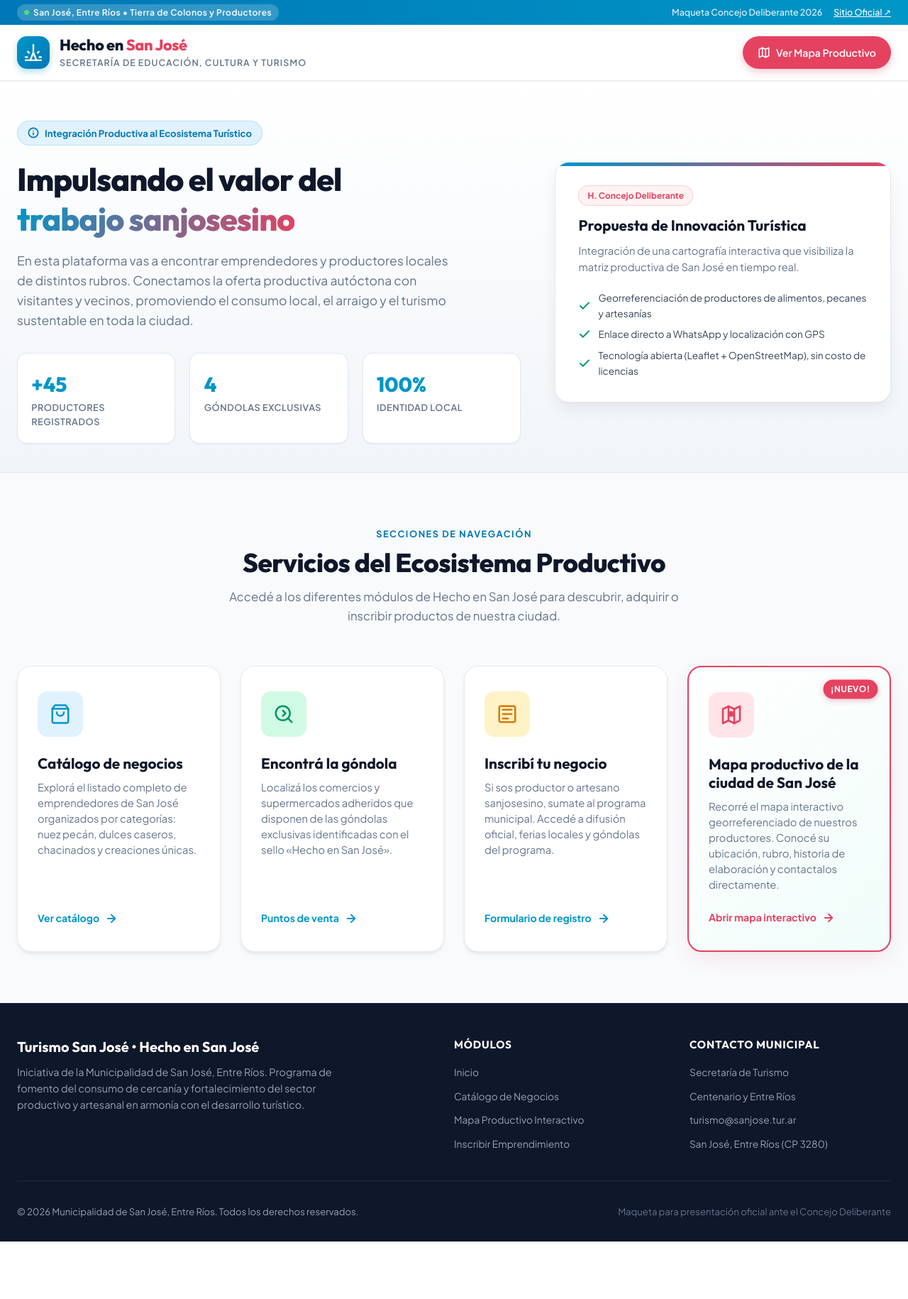
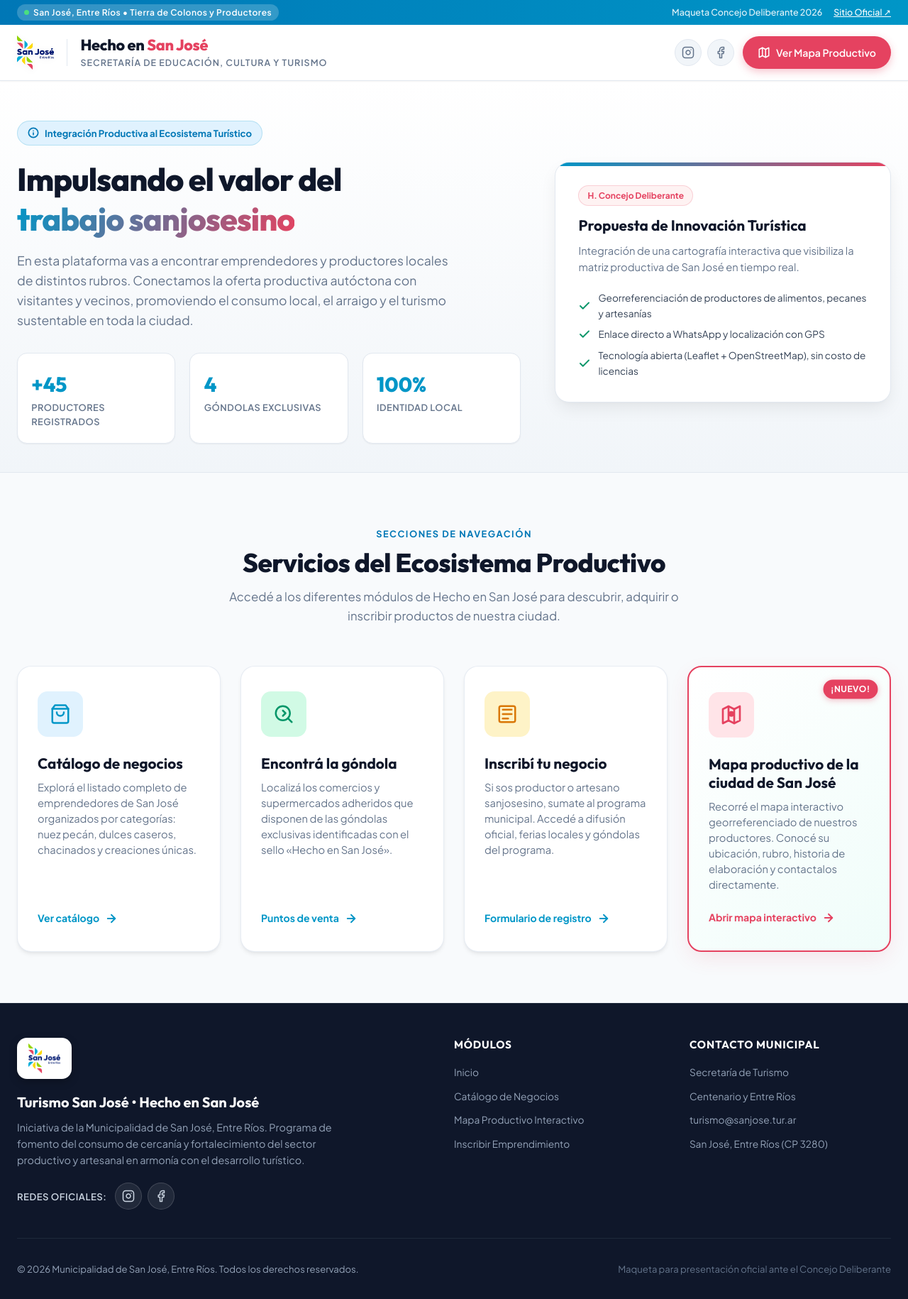
Before and after one commit to ea00d009/productores-sanjose, a PHP site: page / in a window 1280 px wide. Shown: the whole page at 71% size. Before the commit the page ends 1749 px from the top, so only its background shows below. Run offline with PHP 8.4, Linux system fonts and the light colour scheme.

Commit message:
feat: incorporar logo institucional de la municipalidad y enlaces con iconos minimalistas de redes sociales (Facebook e Instagram)

```diff
--- a/index.html
+++ b/index.html
@@ -26,18 +26,10 @@
     <!-- Navegación Principal -->
     <div class="header-main">
       <div class="logo-group">
-        <div class="logo-icon-wrap">
-          <!-- SVG Icono Espiga / Hoja / Sol Productivo -->
-          <svg width="26" height="26" viewBox="0 0 24 24" fill="none" stroke="currentColor" stroke-width="2.2" stroke-linecap="round" stroke-linejoin="round">
-            <path d="M12 2v8"></path>
-            <path d="m4.93 10.93 1.41 1.41"></path>
-            <path d="M2 18h2"></path>
-            <path d="M20 18h2"></path>
-            <path d="m19.07 10.93-1.41 1.41"></path>
-            <path d="M22 22H2"></path>
-            <path d="m8 22 4-10 4 10"></path>
-          </svg>
-        </div>
+        <a href="index.html" class="logo-link-wrap" title="Municipalidad de San José, Entre Ríos">
+          <img src="assets/logo-sanjose.png" alt="Municipalidad de San José, Entre Ríos" class="municipal-logo">
+        </a>
+        <div class="logo-divider"></div>
         <div class="logo-titles">
           <h1>Hecho en <span>San José</span></h1>
           <div class="logo-subtitle">Secretaría de Educación, Cultura y Turismo</div>
@@ -45,6 +37,22 @@
       </div>
 
       <nav class="nav-actions">
+        <!-- Redes Sociales Oficiales con Iconos Minimalistas -->
+        <div class="social-links-minimal">
+          <a href="https://www.instagram.com/turismosanjose/" target="_blank" rel="noopener" class="social-btn-minimal social-instagram" title="Instagram Oficial @turismosanjose" aria-label="Instagram de Turismo San José">
+            <svg width="18" height="18" viewBox="0 0 24 24" fill="none" stroke="currentColor" stroke-width="2" stroke-linecap="round" stroke-linejoin="round">
+              <rect width="20" height="20" x="2" y="2" rx="5" ry="5"></rect>
+              <path d="M16 11.37A4 4 0 1 1 12.63 8 4 4 0 0 1 16 11.37z"></path>
+              <line x1="17.5" x2="17.51" y1="6.5" y2="6.5"></line>
+            </svg>
+          </a>
+          <a href="http://www.facebook.com/turismosanjose" target="_blank" rel="noopener" class="social-btn-minimal social-facebook" title="Facebook Oficial @turismosanjose" aria-label="Facebook de Turismo San José">
+            <svg width="18" height="18" viewBox="0 0 24 24" fill="none" stroke="currentColor" stroke-width="2" stroke-linecap="round" stroke-linejoin="round">
+              <path d="M18 2h-3a5 5 0 0 0-5 5v3H7v4h3v8h4v-8h3l1-4h-4V7a1 1 0 0 1 1-1h3z"></path>
+            </svg>
+          </a>
+        </div>
+
         <a href="mapa.html" class="btn btn-accent" id="nav-btn-mapa">
           <svg width="18" height="18" viewBox="0 0 24 24" fill="none" stroke="currentColor" stroke-width="2" stroke-linecap="round" stroke-linejoin="round">
             <polygon points="3 6 9 3 15 6 21 3 21 18 15 21 9 18 3 21"></polygon>
@@ -234,10 +242,30 @@
   <footer class="site-footer">
     <div class="footer-container">
       <div class="footer-brand">
+        <div class="footer-logo-card">
+          <img src="assets/logo-sanjose.png" alt="Municipalidad de San José, Entre Ríos">
+        </div>
         <h4>Turismo San José &bull; Hecho en San José</h4>
         <p>
           Iniciativa de la Municipalidad de San José, Entre Ríos. Programa de fomento del consumo de cercanía y fortalecimiento del sector productivo y artesanal en armonía con el desarrollo turístico.
         </p>
+        <div class="footer-social-wrap">
+          <span class="footer-social-title">Redes Oficiales:</span>
+          <div class="social-links-minimal">
+            <a href="https://www.instagram.com/turismosanjose/" target="_blank" rel="noopener" class="social-btn-minimal social-btn-footer social-instagram" title="Instagram @turismosanjose" aria-label="Instagram">
+              <svg width="18" height="18" viewBox="0 0 24 24" fill="none" stroke="currentColor" stroke-width="2" stroke-linecap="round" stroke-linejoin="round">
+                <rect width="20" height="20" x="2" y="2" rx="5" ry="5"></rect>
+                <path d="M16 11.37A4 4 0 1 1 12.63 8 4 4 0 0 1 16 11.37z"></path>
+                <line x1="17.5" x2="17.51" y1="6.5" y2="6.5"></line>
+              </svg>
+            </a>
+            <a href="http://www.facebook.com/turismosanjose" target="_blank" rel="noopener" class="social-btn-minimal social-btn-footer social-facebook" title="Facebook @turismosanjose" aria-label="Facebook">
+              <svg width="18" height="18" viewBox="0 0 24 24" fill="none" stroke="currentColor" stroke-width="2" stroke-linecap="round" stroke-linejoin="round">
+                <path d="M18 2h-3a5 5 0 0 0-5 5v3H7v4h3v8h4v-8h3l1-4h-4V7a1 1 0 0 1 1-1h3z"></path>
+              </svg>
+            </a>
+          </div>
+        </div>
       </div>
       <div class="footer-col">
         <h5>Módulos</h5>
--- a/style.css
+++ b/style.css
@@ -133,6 +133,33 @@ a {
   gap: 14px;
 }
 
+.logo-link-wrap {
+  display: flex;
+  align-items: center;
+  text-decoration: none;
+}
+
+.municipal-logo {
+  height: 48px;
+  width: auto;
+  max-width: 140px;
+  object-fit: contain;
+  display: block;
+  filter: drop-shadow(0 2px 5px rgba(0, 0, 0, 0.06));
+  transition: var(--transition);
+}
+
+.municipal-logo:hover {
+  transform: scale(1.03);
+}
+
+.logo-divider {
+  width: 1.5px;
+  height: 38px;
+  background: var(--border-light);
+  margin: 0 4px;
+}
+
 .logo-icon-wrap {
   width: 46px;
   height: 46px;
@@ -169,6 +196,89 @@ a {
   display: flex;
   align-items: center;
   gap: 12px;
+}
+
+/* Redes Sociales Minimalistas */
+.social-links-minimal {
+  display: flex;
+  align-items: center;
+  gap: 8px;
+}
+
+.social-btn-minimal {
+  width: 38px;
+  height: 38px;
+  border-radius: 50%;
+  display: inline-flex;
+  align-items: center;
+  justify-content: center;
+  background: var(--bg-surface);
+  border: 1px solid var(--border-light);
+  color: var(--text-muted);
+  transition: var(--transition);
+  text-decoration: none;
+}
+
+.social-btn-minimal:hover {
+  transform: translateY(-2px);
+  box-shadow: var(--shadow-sm);
+}
+
+.social-btn-minimal.social-instagram:hover {
+  background: #fdf2f4;
+  color: #e1306c;
+  border-color: rgba(225, 48, 108, 0.3);
+}
+
+.social-btn-minimal.social-facebook:hover {
+  background: #eff6ff;
+  color: #1877f2;
+  border-color: rgba(24, 119, 242, 0.3);
+}
+
+/* Redes en Footer */
+.footer-social-wrap {
+  margin-top: 1.25rem;
+  display: flex;
+  align-items: center;
+  gap: 12px;
+  flex-wrap: wrap;
+}
+
+.footer-social-title {
+  font-size: 0.82rem;
+  font-weight: 600;
+  color: #cbd5e1;
+  text-transform: uppercase;
+  letter-spacing: 0.5px;
+}
+
+.social-btn-footer {
+  background: rgba(255, 255, 255, 0.08);
+  border-color: rgba(255, 255, 255, 0.15);
+  color: #cbd5e1;
+}
+
+.social-btn-footer:hover {
+  background: rgba(255, 255, 255, 0.2);
+  color: #ffffff;
+}
+
+.footer-logo-card {
+  background: #ffffff;
+  padding: 8px 16px;
+  border-radius: var(--radius-md);
+  display: inline-flex;
+  align-items: center;
+  box-shadow: 0 4px 12px rgba(0, 0, 0, 0.25);
+  margin-bottom: 1.25rem;
+}
+
+.footer-logo-card img {
+  height: 42px;
+  width: auto;
+  max-width: 130px;
+  display: block;
 }
 
 .btn {
```
Also changed, not shown: mapa.html (+20 -0 lines), assets/logo-sanjose.png (added).
